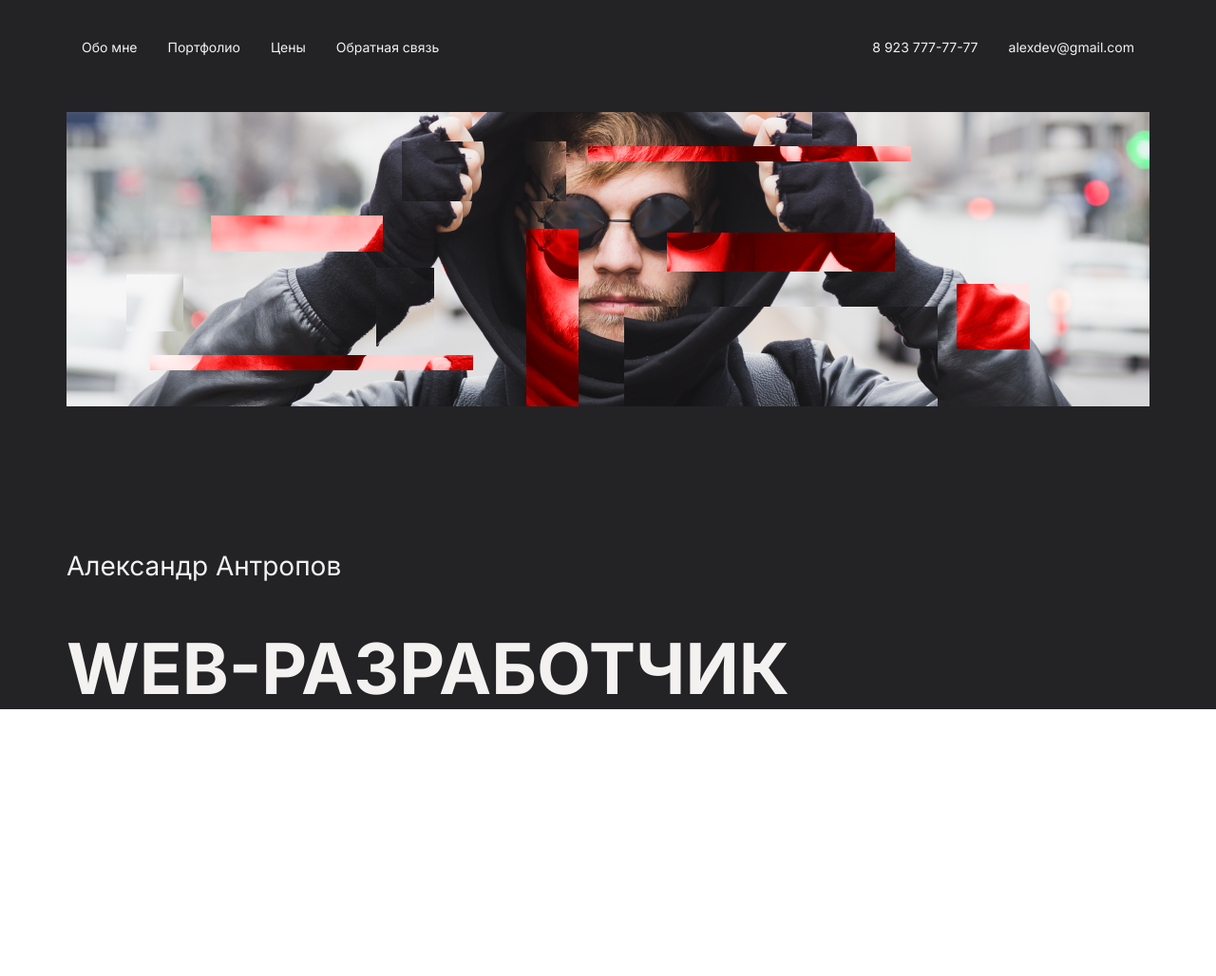
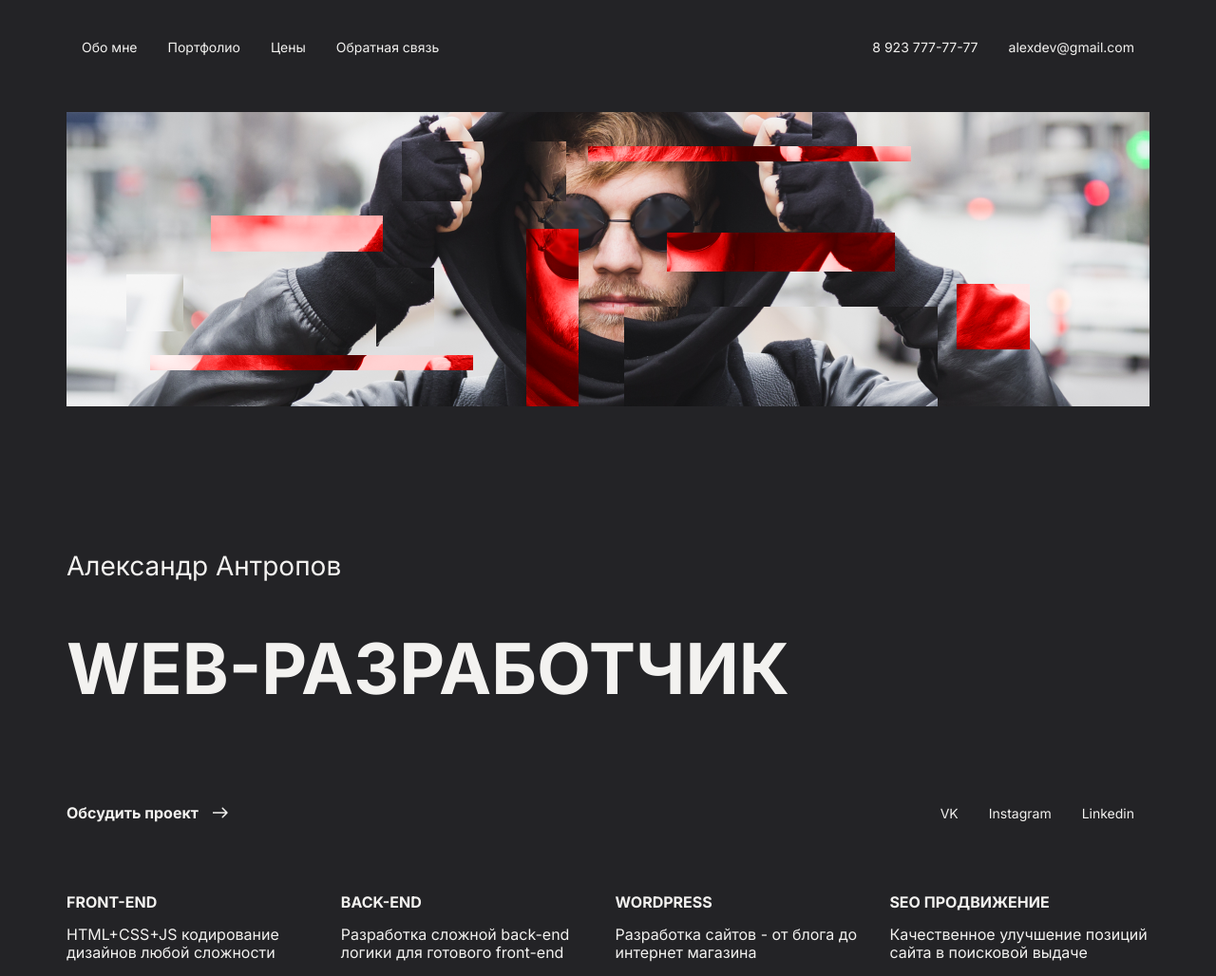
Before and after one commit to SSkimo/Portfolio, a plain HTML site: page index.html in a window 1280 px wide. Shown: the whole page at 95% size. Before the commit the page ends 800 px from the top, so only its background shows below. Drawn offline with Linux system fonts and the light colour scheme.

Commit message:
add css,html

```diff
--- a/css/Style.css
+++ b/css/Style.css
@@ -1,5 +1,6 @@
 body{
     font-family: 'Inter', sans-serif;
+    font-size: 16px;
 }
 .dark{
     background-color: #232326;
@@ -57,3 +58,40 @@ header{
 .nav-link:hover{
     color: #D40000;
 }
+.social{
+    display: flex;
+    justify-content: space-between;
+    padding-bottom: 60px;
+    margin-top: 100px;
+}
+.project{
+    margin:0;
+    display: flex;
+    align-items: center;
+    font-size: 16px;
+    font-weight: 700;
+}
+.project-img{
+    width: 16px;
+    height: 12px;
+    display: block;
+    background-image: url(../img/arrow.svg);
+    margin-left: 15px;
+}
+.title-h3{
+    font-size: 16px;
+    font-weight: 700;
+}
+.skill{
+    display: flex;
+    justify-content: space-between;
+}
+.skill-item{
+    flex: 0 0 24%;
+}
+.skill .title-h3{
+    text-transform: uppercase;
+}
+.skill .discription{
+    line-height: 150%;
+}
--- a/index.html
+++ b/index.html
@@ -31,6 +31,33 @@
         <p class="name">Aлександр Антропов</p>
         <h1 class="h1">web-разработчик</h1>
        </div>
+       <div class="social">
+           <div class="social-item">
+               <p class="project"><span>Обсудить проект</span>
+                <span class="project-img"></span></p>
+           </div>
+           <div class="social-item">
+           <ul class="nav">
+            <li class="nav-item"><a class="nav-link"  href="#" target="_blank">VK</a></li>
+            <li class="nav-item"><a class="nav-link"  href="#" target="_blank">Instagram</a></a></li>
+            <li class="nav-item"><a class="nav-link"  href="#" target="_blank">Linkedin</a></a></li>
+        </ul>
+            </div>
+       </div>
+       <div class="skill">
+           <div class="skill-item"><h3 class="title-h3">FRONT-END</h3>
+            <p class="description">HTML+CSS+JS кодирование дизайнов любой сложности</p>
+        </div>
+           <div class="skill-item"><h3 class="title-h3">Back-end</h3>
+               <p class="description">Разработка сложной back-end логики для готового front-end</p>
+           </div>
+           <div class="skill-item"><h3 class="title-h3">WORDPRESS</h3>
+            <p class="description">Разработка сайтов - от блога до интернет магазина</p>
+           </div>
+           <div class="skill-item"><h3 class="title-h3">SEO продвижение</h3>
+            <p class="description">Качественное улучшение позиций сайта в поисковой выдаче</p>
+           </div>
+       </div>
     </main>
     </div>
 </div>
```
Also changed, not shown: img/arrow.svg (added).
